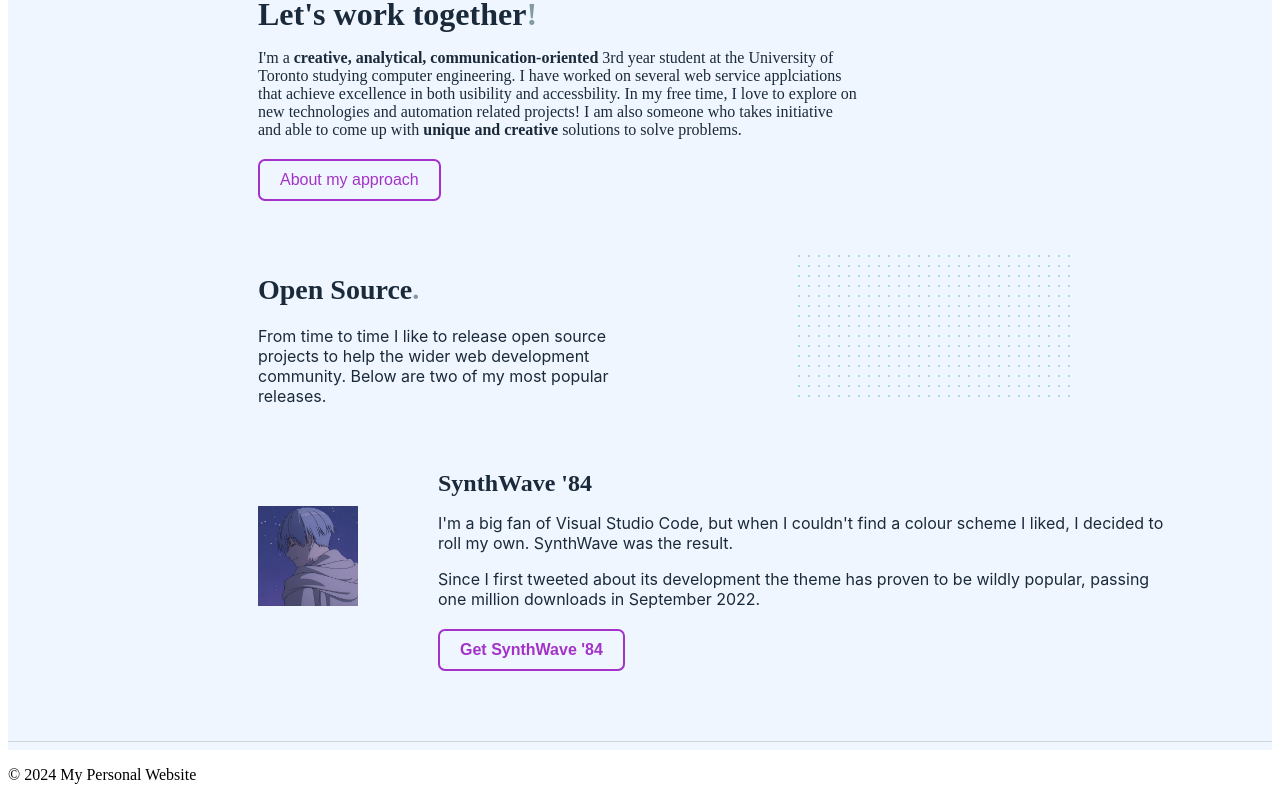
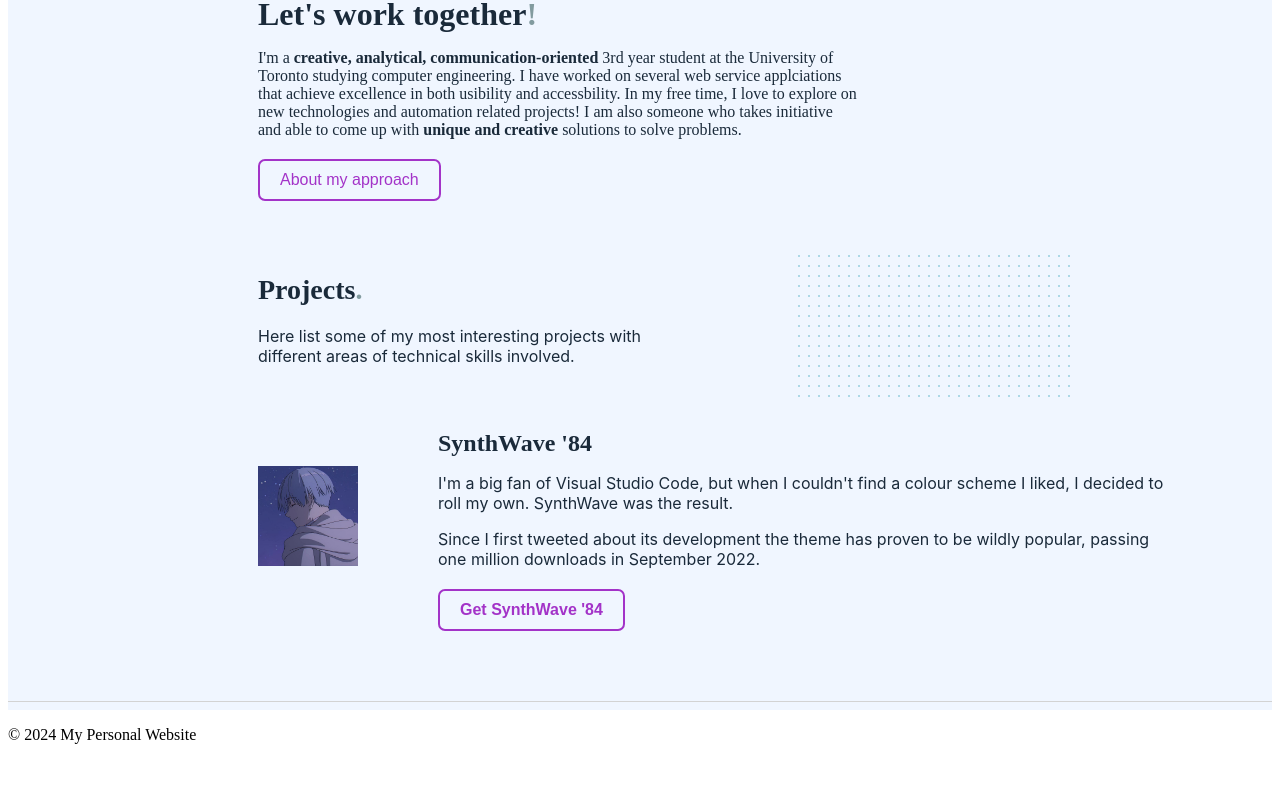
Before and after one commit to ericL0u/Personal_website, a React (Vite) app in the folder personalWebsite/: page / in a window 1280 px wide. Shown: the part 929-1729 px from the top of the page. After the commit the page ends 1689 px from the top, so only its background shows below. Built offline with nearby package versions, Linux system fonts and the light colour scheme.

Commit message:
Update Work.jsx
Updated Project intro

```diff
--- a/personalWebsite/src/components/Work.jsx
+++ b/personalWebsite/src/components/Work.jsx
@@ -35,11 +35,11 @@ function Work() {
       <section className="work-section work-font">
         <div className='flex-Row'>
           <div className='padLeft'>
-            <h2 className='headingSize'>Open Source
+            <h2 className='headingSize'>Projects
             <span className='dot'>.</span>
             </h2>
             <p className='descrip rightShift40'>
-              From time to time I like to release open source projects to help the wider web development community. Below are two of my most popular releases.
+              Here list some of my most interesting projects with different areas of technical skills involved.
             </p>
           </div>
           <div className="dots-background"></div>
```
